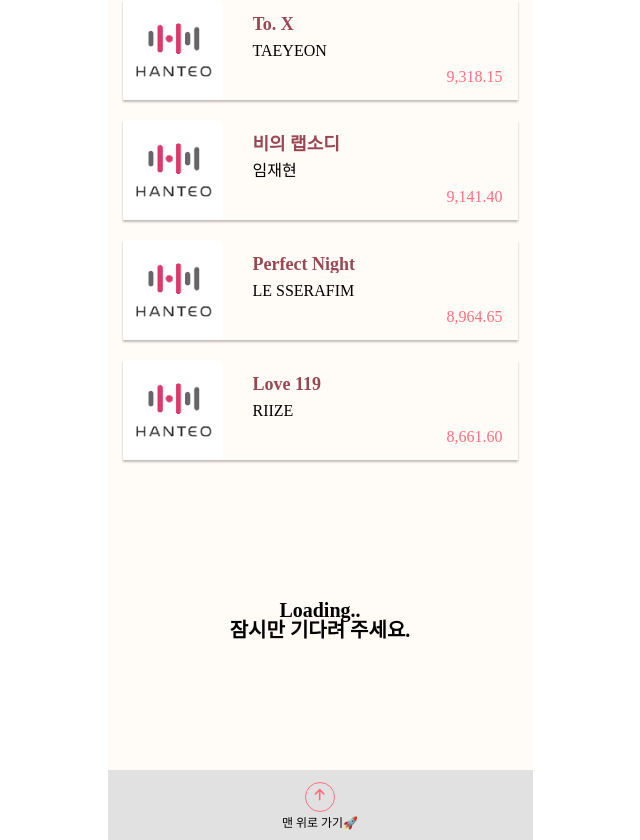
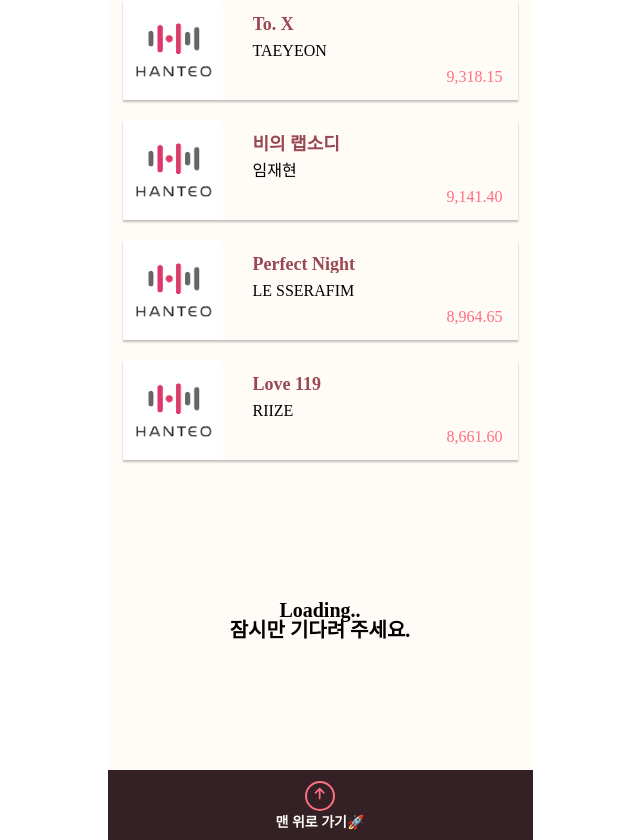
Before and after one commit to Hyunji14/hanteoglobal-project, a React (Vite) app in the folder front/: page / in a window 1280 px wide. Shown: the part 1170-2010 px from the top of the page, without its empty margins (320-960 px from the left). Built offline with nearby package versions, Linux system fonts and the light colour scheme.

Commit message:
[FE] design : footer 디자인 변경

```diff
--- a/front/src/components/Footer/Footer.styles.ts
+++ b/front/src/components/Footer/Footer.styles.ts
@@ -3,7 +3,7 @@
 export const Container = styled.div`
   width: 100%;
   height: 70px;
-  background-color: ${({ theme }) => theme.colors.gray};
+  background-color: ${({ theme }) => theme.colors.brown};
   display: flex;
   flex-direction: column;
   justify-content: center;
@@ -11,7 +11,9 @@
 
   p {
     margin-top: 5px;
-    font-size: ${({ theme }) => theme.size.sm}px;
+    color: ${({ theme }) => theme.colors.background};
+    font-size: ${({ theme }) => theme.size.rg}px;
+    font-weight: 700;
   }
 `;
 
@@ -20,7 +22,7 @@
   height: 30px;
   border-radius: 50%;
   background-color: inherit;
-  border: 1px solid ${({ theme }) => theme.colors.pink};
+  border: 2px solid ${({ theme }) => theme.colors.pink};
   color: ${({ theme }) => theme.colors.pink};
 
   &:hover {
--- a/front/src/global/theme.ts
+++ b/front/src/global/theme.ts
@@ -5,6 +5,7 @@
   point: '#FF579A',
   pink: '#FF6F80',
   darkbrown: '#994853',
+  brown: '#332126',
   gray: '#E1E1E1',
   darkgray: '#333333',
 };
```
